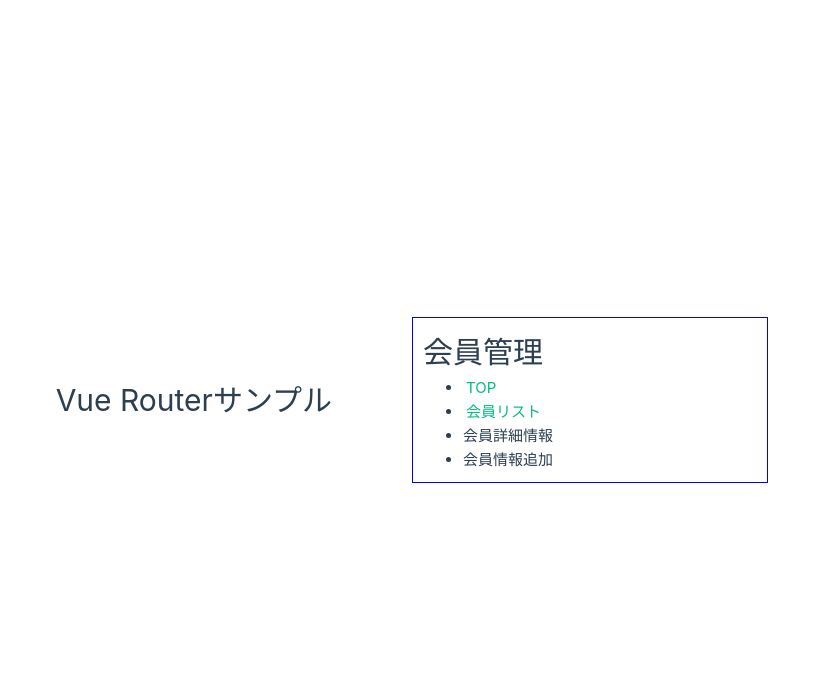
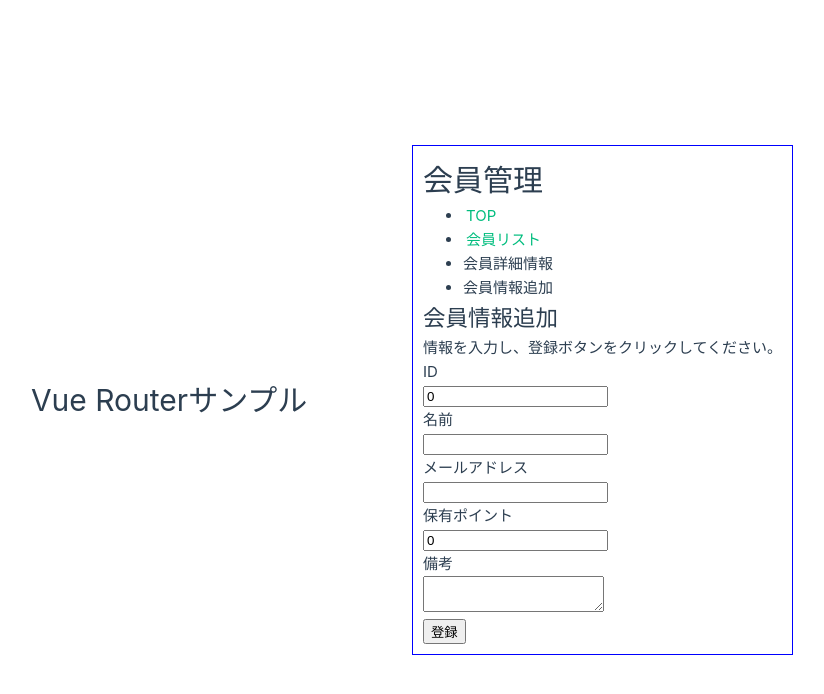
Before and after one commit to capricorn77777/spa, a Vue app in the folder vue-project/: page /member/add in a window 1280 px wide. Shown: the top 694 px of the page, without its empty margins (228-1052 px from the left). Built offline with nearby package versions, Linux system fonts and the light colour scheme.

Commit message:
MemberAdd.vue template

```diff
--- a/vue-project/src/views/member/MemberAdd.vue
+++ b/vue-project/src/views/member/MemberAdd.vue
@@ -37,4 +37,42 @@ const onAdd = (): void => {
             <li>会員情報追加</li>
         </ul>
     </nav>
+    <section>
+        <h2>会員情報追加</h2>
+        <p>
+            情報を入力し、登録ボタンをクリックしてください。
+        </p>
+        <form v-on:submit.prevent="onAdd">
+            <dl>
+                <dt>
+                    <label for="addId">ID&nbsp;</label>
+                </dt>
+                <dd>
+                    <input type="number" id="addId" v-model.number="member.id" required>
+                </dd>
+                <dt>
+                    <label for="addName">名前&nbsp;</label>
+                </dt>
+                <dd>
+                    <input type="text" id="addName" v-model="member.name" required>
+                </dd><dt>
+                    <label for="addEmail">メールアドレス&nbsp;</label>
+                </dt>
+                <dd>
+                    <input type="email" id="addEmail" v-model="member.email" required>
+                </dd><dt>
+                    <label for="addPoints">保有ポイント&nbsp;</label>
+                </dt>
+                <dd>
+                    <input type="number" id="addPoints" v-model.number="member.points" required>
+                </dd><dt>
+                    <label for="addNote">備考</label>
+                </dt>
+                <dd>
+                    <textarea id="addNote" v-model="member.note" required></textarea>
+                </dd>
+            </dl>
+            <button type="submit">登録</button>
+        </form>
+    </section>
 </template>
```
